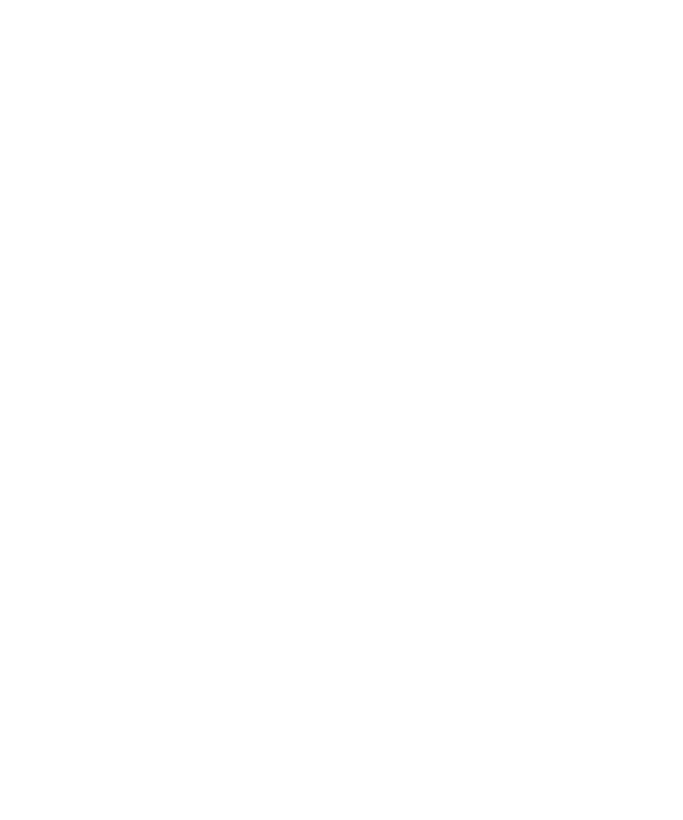
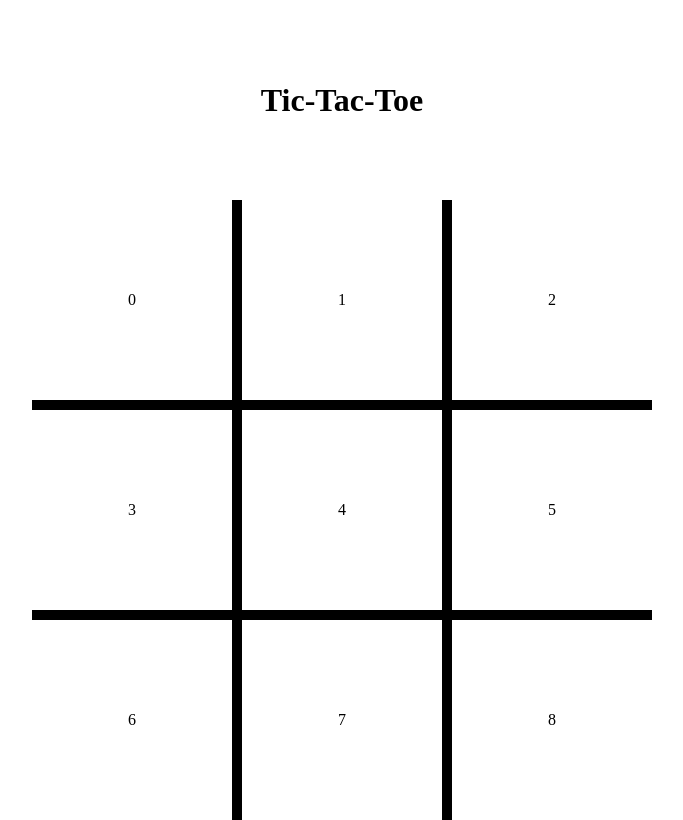
Before and after one commit to dblinkhorn/tic-tac-toe, a plain HTML site: page index.html in a window 1280 px wide. Shown: the whole page, without its empty margins (298-981 px from the left). Drawn offline with Linux system fonts and the light colour scheme.

Commit message:
got basic gameboard layout done. working on js functionality.

```diff
--- a/index.html
+++ b/index.html
@@ -9,6 +9,44 @@
 
   <body>
 
+    <div class="container" id="container">
+
+      <div class="title" id="title">
+        <h1>Tic-Tac-Toe</h1>
+      </div>
+      <div class="backfill" id="backfill">
+        <div class="gameboard" id="gameboard">
+          <div class="square" id="0">
+            0
+          </div>
+          <div class="square" id="1">
+            1
+          </div>
+          <div class="square" id="2">
+            2
+          </div>
+          <div class="square" id="3">
+            3
+          </div>
+          <div class="square" id="4">
+            4
+          </div>
+          <div class="square" id="5">
+            5
+          </div>
+          <div class="square" id="6">
+            6
+          </div>
+          <div class="square" id="7">
+            7
+          </div>
+          <div class="square" id="8">
+            8
+          </div>
+        </div>
+      </div>
+
+    </div>
 
   <script src="main.js"></script>
   </body>
--- a/main.css
+++ b/main.css
@@ -0,0 +1,46 @@
+* {
+  padding: 0;
+  margin: 0;
+}
+
+.container {
+  display: grid;
+  grid-template-columns: 100vw;
+  grid-template-rows: 200px auto;
+  justify-content: center;
+}
+
+.title {
+  display: grid;
+  grid-column: 1/2;
+  grid-row: 1/2;
+  justify-content: center;
+  align-content: center;
+}
+
+.backfill {
+  grid-column: 1/2;
+  grid-row: 2/3;
+  background-color: black;
+  width: 620px;
+  height: 620px;
+  justify-self: center;
+  display: grid;
+}
+
+.gameboard {
+  grid-column: 1/2;
+  grid-row: 2/3;
+  grid-template-columns: 200px 200px 200px;
+  grid-template-rows: 200px 200px 200px;
+  grid-gap: 10px;
+  display: grid;
+  justify-self: center;
+}
+
+.square {
+  display: flex;
+  justify-content: center;
+  align-items: center;
+  background-color: white;
+}
--- a/main.js
+++ b/main.js
@@ -0,0 +1,37 @@
+// stores all game board grid squares
+let gridSquares = document.querySelectorAll("#square");
+
+gridSquares.forEach( function (square) {
+  // will detect a user click and
+  square.addEventListener("click", function () {
+    // if clicked, runs handlePlayerMove function
+    updateGameBoardArray(square.id)
+  });
+
+
+const gameBoard = (playerMove) => {
+  var gameBoardArray = ["X", "X", "O",
+                        "O", "O", "X",
+                        "X", "O", "O"];
+
+  var playerMove = document.getElementById("")
+
+  const updateGameBoardArray = (playerMove) => {
+
+    // use clicked div to display player's mark and update the gameBoardArray with that div's id
+
+    // remove event listener from the clicked div
+
+  }
+
+  const updateGameBoardDiv = (playerMove)
+
+  return { gameBoardArray, handlePlayerMove }
+}
+
+  // function to handle player move
+    // function to make sure grid square isn't already taken
+    // function to check for win/tie condition
+
+// player object
+  // player name
```
Also changed, not shown: 1 other file.
